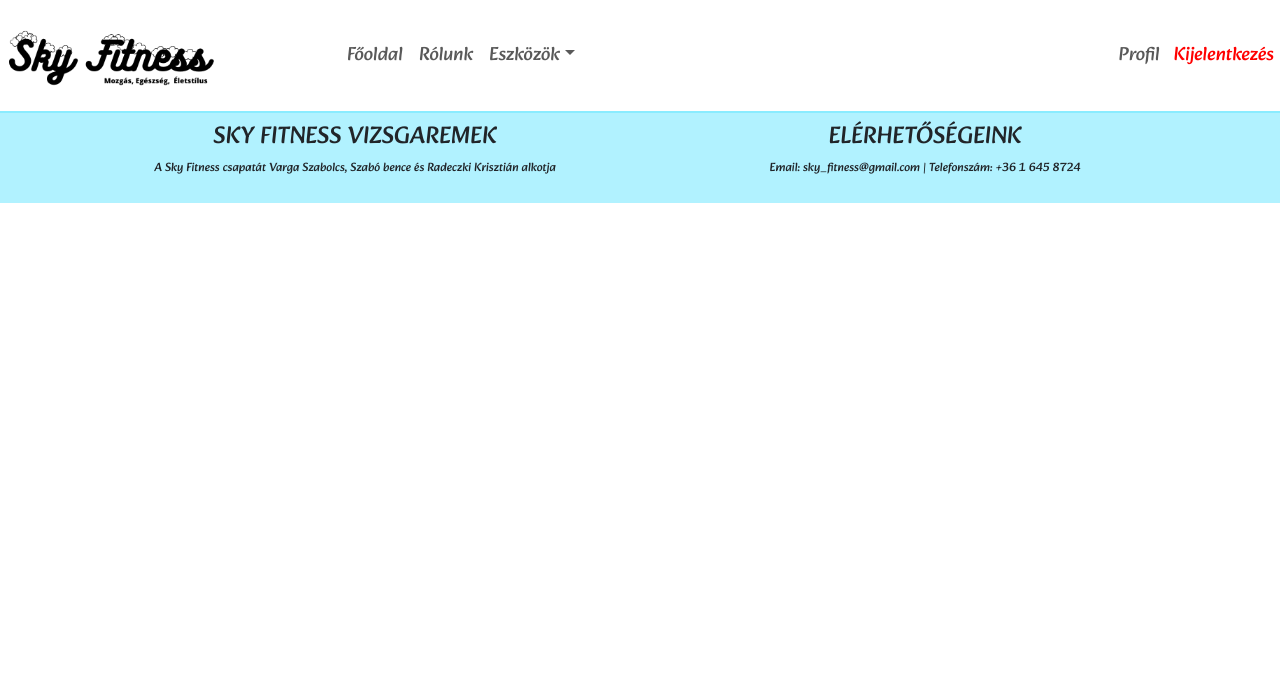
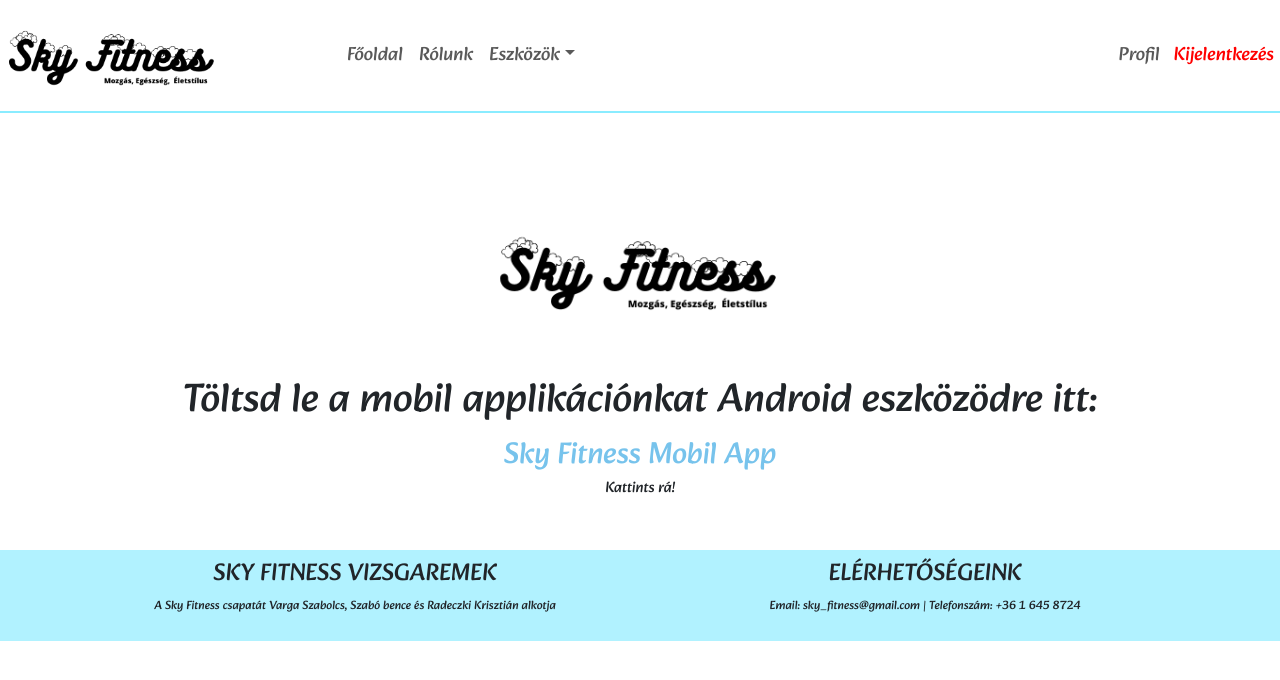
Before and after one commit to rkisztian/vizsgaremek-frontend, a React (Create React App) app: page /profile in a window 1280 px wide. Shown: the top 680 px of the page. Built offline with nearby package versions, Linux system fonts and the light colour scheme; the HTML template or start-up script is replaced by a standard one.

Commit message:
lényegtelen vűltoztatások

```diff
--- a/src/App.css
+++ b/src/App.css
@@ -276,3 +276,29 @@ table.center {
 .Aboutus .col-5{
   box-shadow: 1px 1px 9px black;
 }
+
+/*-----Porfile Page------*/
+
+.Profile{
+  text-align: center;
+  font-family: Alkatra;
+}
+
+.Profile .link{
+  font-size: 30px;
+  text-decoration: none;
+  color: #77c3ec;
+}
+
+.Profile p{
+  font-size: 15px;
+}
+
+.Profile{
+  margin: 50px
+}
+
+.Profile img{
+  width: 30%;
+  margin: 50px;
+}
--- a/src/Pages/CalorieCalculator.tsx
+++ b/src/Pages/CalorieCalculator.tsx
@@ -4,15 +4,66 @@ import Header from "../Components/Header";
 import "bootstrap/dist/css/bootstrap.css"
 
 
-interface State{
+interface IState {
+    weight: number;
+    height: number;
+    age: number;
+    gender: string;
+    activityLevel: string;
+    dailyCalories: number;
+  }
+export default class Caloriecalculator extends Component<{}, IState> {
 
-}
+    constructor(props: {}) {
+        super(props);
+        this.state = {
+            weight: 0,
+            height: 0,
+            age: 0,
+            gender: '',
+            activityLevel: '',
+            dailyCalories: 0
+        };
+    }
 
-export default class Caloriecalculator extends Component<{}, State> {
+      /**
+       * handleInputChange = (event: React.ChangeEvent<HTMLInputElement>) => {
+        const { name, value } = event.target;
+        this.setState({ [name]: value } as Pick<IState, keyof IState>);
+      };
+       */
 
 
+
+      calculateCalories = () => {
+        const { weight, height, age, gender, activityLevel } = this.state;
+        let dailyCalories = 0;
+
+        if (gender === 'male') {
+          dailyCalories = 10 * weight + 6.25 * height - 5 * age + 5;
+        } else if (gender === 'female') {
+          dailyCalories = 10 * weight + 6.25 * height - 5 * age - 161;
+        }
+
+        if (activityLevel === 'sedentary') {
+          dailyCalories *= 1.2;
+        } else if (activityLevel === 'lightlyActive') {
+          dailyCalories *= 1.375;
+        } else if (activityLevel === 'moderatelyActive') {
+          dailyCalories *= 1.55;
+        } else if (activityLevel === 'veryActive') {
+          dailyCalories *= 1.725;
+        } else if (activityLevel === 'extraActive') {
+          dailyCalories *= 1.9;
+        }
+
+        this.setState({ dailyCalories });
+      };
+
     render(){
+        const { weight, height, age, gender, activityLevel, dailyCalories } = this.state;
         return <div>
+
 
         </div>
     }
--- a/src/Pages/Profile.tsx
+++ b/src/Pages/Profile.tsx
@@ -1,16 +1,12 @@
 import { Component, ReactNode } from "react";
 import { Container } from "react-bootstrap";
+import { Link } from "react-router-dom";
+import Logo from "../Images/sky_fitness_logo.png"
 
 interface State{
     email: string,
     username: string,
 }
-
-interface Edzesterv{
-    id: number,
-    name: string,
-}
-
 
 
 export default class ProfilePage extends Component<{}, State>{
@@ -28,6 +24,14 @@ export default class ProfilePage extends Component<{}, State>{
     render(): ReactNode {
 
         return<Container>
+            <div className="Profile">
+                <img src={Logo} ></img>
+                <h1>Töltsd le a mobil applikációnkat Android eszközödre itt:</h1>
+                    <Link to="/*" className="link">Sky Fitness Mobil App</Link>
+                    <p>Kattints rá!</p>
+            </div>
+
+
 
         </Container>
     }
```
